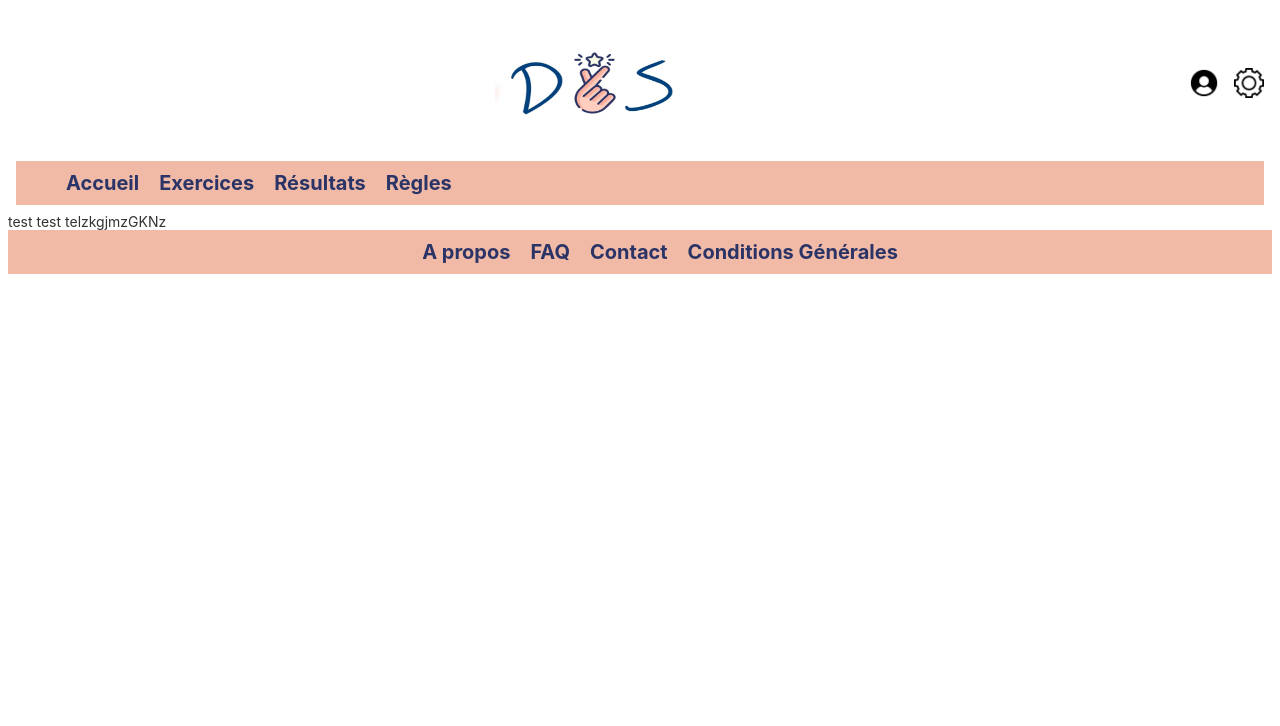
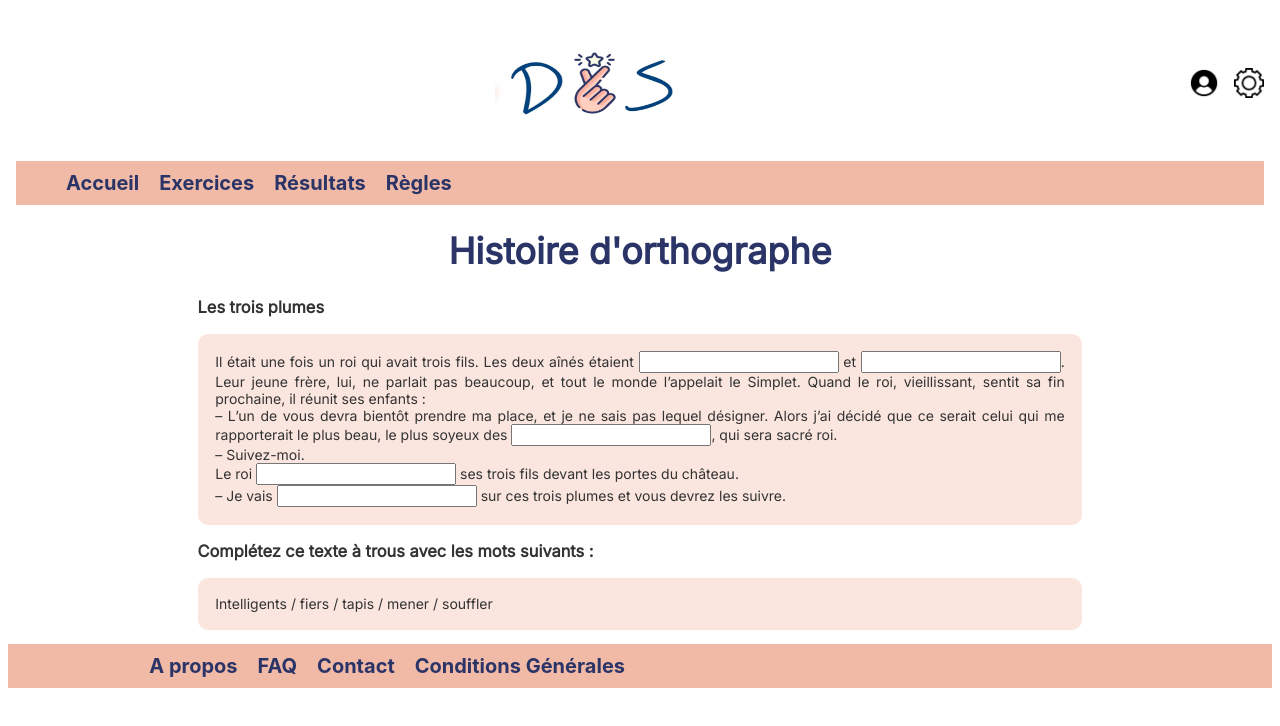
Before and after one commit to solangep1/dys, an Angular app: page /exerciceHDO in a window 1280 px wide. Shown: the top 726 px of the page. Built offline with nearby package versions, Linux system fonts and the light colour scheme.

Commit message:
not finich

```diff
--- a/src/app/app.component.html
+++ b/src/app/app.component.html
@@ -306,9 +306,7 @@
 
 <app-header></app-header>
 
-<p>test test
-  telzkgjmzGKNz
-</p>
+<router-outlet></router-outlet>
 
 <!-- Footer -->
 <app-footer></app-footer>
--- a/src/app/app.module.ts
+++ b/src/app/app.module.ts
@@ -5,18 +5,20 @@ import { HeaderComponent } from './partials/header/header.component';
 
 import { FooterComponent } from './partials/footer/footer.component';
 import { ResultatsComponent } from './resultats/resultats.component';
-import { ExerciceHDOComponent } from './exercice-hdo/exercice-hdo.component';
 import { AppRoutingModule } from './app-routing.module';
 
 import { AppComponent } from './app.component';
+import { ExerciceHDOComponent } from './exercice-hdo/exercice-hdo.component';
+import { ExerciceHdoListComponent } from './exercice-hdo-list/exercice-hdo-list.component';
 
 @NgModule({
   declarations: [
     AppComponent,
-    ExerciceHDOComponent,
     FooterComponent,
     HeaderComponent,
     ResultatsComponent,
+    ExerciceHDOComponent,
+    ExerciceHdoListComponent,
   ],
   imports: [
     BrowserModule,
--- /dev/null
+++ b/src/app/exercice-hdo-list/exercice-hdo-list.component.css
@@ -0,0 +1,49 @@
+@import url('https://fonts.googleapis.com/css2?family=Inter:wght@400&display=swap');
+
+:root {
+    --blues: #2B3467;
+    --pink: #F1BAA6;
+    --pink-transp: rgba(241, 186, 166, 0.36);
+}
+
+* {
+    font-family: 'Inter', sans-serif;
+}
+
+main {
+    margin-left: auto;
+    margin-right: auto;
+    width: 70%;
+}
+
+h1 {
+    text-align: center;
+    color: #2B3467;
+    font-family: 'Inter';
+    font-style: normal;
+    font-weight: 700;
+    font-size: 36px;
+    line-height: 44px;
+}
+
+h3 {
+    font-weight: bold;
+}
+
+p {
+    text-align: justify;
+    background-color: rgba(241, 186, 166, 0.36);
+    border-radius: 10px;
+    padding: 2%;
+}
+
+input[type='button'] {
+    background-color: #2B3467;
+    color: #F1BAA6;
+    float: right;
+    margin-right: 1%;
+    padding: 1%;
+    border-radius: 20px;
+    border: none;
+    border-color: #2B3467;
+}
--- /dev/null
+++ b/src/app/exercice-hdo-list/exercice-hdo-list.component.html
@@ -0,0 +1,8 @@
+<main>
+    <ul>
+        <li><button>Histoire 1</button></li>
+        <li><button>Histoire 2</button></li>
+        <li><button>Histoire 3</button></li>
+        <li><button>Histoire 4</button></li>
+    </ul>
+</main>
--- a/src/app/exercice-hdo/exercice-hdo.component.html
+++ b/src/app/exercice-hdo/exercice-hdo.component.html
@@ -1,4 +1,4 @@
-<main>
+<!--<main>
     <h1>Histoire d'orthographe</h1>
     <p>{{ titleValue }}</p>
 
@@ -13,32 +13,28 @@
     <input type="button" value="Règles du jeux">
     <input type="button" value="Règlers d'orthographe">
     <input type="button" value="Valider" (click)="validerInputs()">
-</main>
+</main>-->
 
-
-
-
-<!--<main>
+<main>
     <h1>Histoire d'orthographe</h1>
     <h3>Les trois plumes</h3>
     <p>Il était une fois un roi qui avait trois fils. Les deux aînés étaient <input> et <input>. Leur jeune frère, lui,
         ne parlait pas beaucoup, et tout le monde l’appelait le Simplet. Quand le roi, vieillissant, sentit sa fin
         prochaine, il réunit ses enfants : <br>
         – L’un de vous devra bientôt prendre ma place, et je ne sais pas lequel désigner. Alors j’ai décidé que ce
-        serait
-        celui qui me rapporterait le plus beau, le plus soyeux des <input>, qui sera sacré roi. <br>
+        serait celui qui me rapporterait le plus beau, le plus soyeux des <input>, qui sera sacré roi. <br>
         – Suivez-moi. <br>
         Le roi <input> ses trois fils devant les portes du château. <br>
         – Je vais <input> sur ces trois plumes et vous devrez les suivre.</p>
 
-        <div *ngFor="let champ of champs">
+    <!--<div *ngFor="let champ of champs">
             <input type="text" [(ngModel)]="champ" placeholder="Entrez la valeur">
             <p>{{ texteRemplace }}</p>
-        </div>
+        </div>-->
 
     <h3>Complétez ce texte à trous avec les mots suivants :</h3>
     <p>Intelligents / fiers / tapis / mener / souffler</p>
     <input type="button" value="Règles du jeux">
     <input type="button" value="Règlers d'orthographe">
     <input type="button" value="Valider">
-</main>-->
+</main>
--- a/src/app/exercice-hdo/exercice-hdo.component.ts
+++ b/src/app/exercice-hdo/exercice-hdo.component.ts
@@ -1,63 +1,10 @@
-import { Component, OnInit } from '@angular/core';
-import { HttpClient } from '@angular/common/http';
+import { Component } from '@angular/core';
 
 @Component({
   selector: 'app-exercice-hdo',
   templateUrl: './exercice-hdo.component.html',
   styleUrls: ['./exercice-hdo.component.css']
 })
-export class ExerciceHDOComponent implements OnInit {
-  texteDeLaBaseDeDonnees!: string;
-  titleValue!: string;
-  motsManquantsValue!: string;
-  champs: { valeurInitiale: string, valeurModifiee: string }[] = [];
-  texteRemplace: string = '';
-
-  constructor(private http: HttpClient) { }
-
-  title() {
-    this.http.get<any>('url_de_votre_api').subscribe(data => {
-      this.titleValue = data.title; // "texte" est le champ que vous voulez afficher
-    });
-  }
-
-  ngOnInit() {
-    this.http.get<any>('url_de_votre_api').subscribe(data => {
-      this.texteDeLaBaseDeDonnees = data.texte; // "texte" est le champ que vous voulez afficher
-      const champRegex = /{([^}]*)}/g;
-      const matches = this.texteDeLaBaseDeDonnees.match(champRegex) || [];
-      this.champs = matches.map(match => {
-        return { valeurInitiale: match, valeurModifiee: match };
-      });
-      this.texteRemplace = this.texteDeLaBaseDeDonnees.replace(champRegex, (match, champ) => {
-        const champModifie = this.champs.find(c => c.valeurInitiale === match);
-        return champModifie ? champModifie.valeurModifiee : champ;
-      });
-    });
-  }
-
-  motsManquants() {
-    this.http.get<any>('url_de_votre_api').subscribe(data => {
-      this.motsManquantsValue = data.motsManquants;
-    });
-  }
-
-  validerInputs() {
-    const valeursInputs = this.champs.map(champ => champ.valeurModifiee);
-    const totalChamps = valeursInputs.length;
-    let bonnesReponses = 0;
-
-    for (let i = 0; i < totalChamps; i++) {
-      const valeurInput = valeursInputs[i];
-      const valeurInitiale = this.champs[i].valeurInitiale;
-
-      if (valeurInput === valeurInitiale) {
-        bonnesReponses++;
-      }
-    }
-
-    const pourcentageBonnesReponses = (bonnesReponses / totalChamps) * 100;
-    console.log('Pourcentage de bonnes réponses :', pourcentageBonnesReponses);
-  }
+export class ExerciceHDOComponent {
 
 }
```
Also changed, not shown: src/app/app-routing.module.ts (+6 -1 lines), src/app/exercice-hdo-list/exercice-hdo-list.component.ts (added, +10 -0 lines), 1 other file (tests, documents, lock files or other folders).
